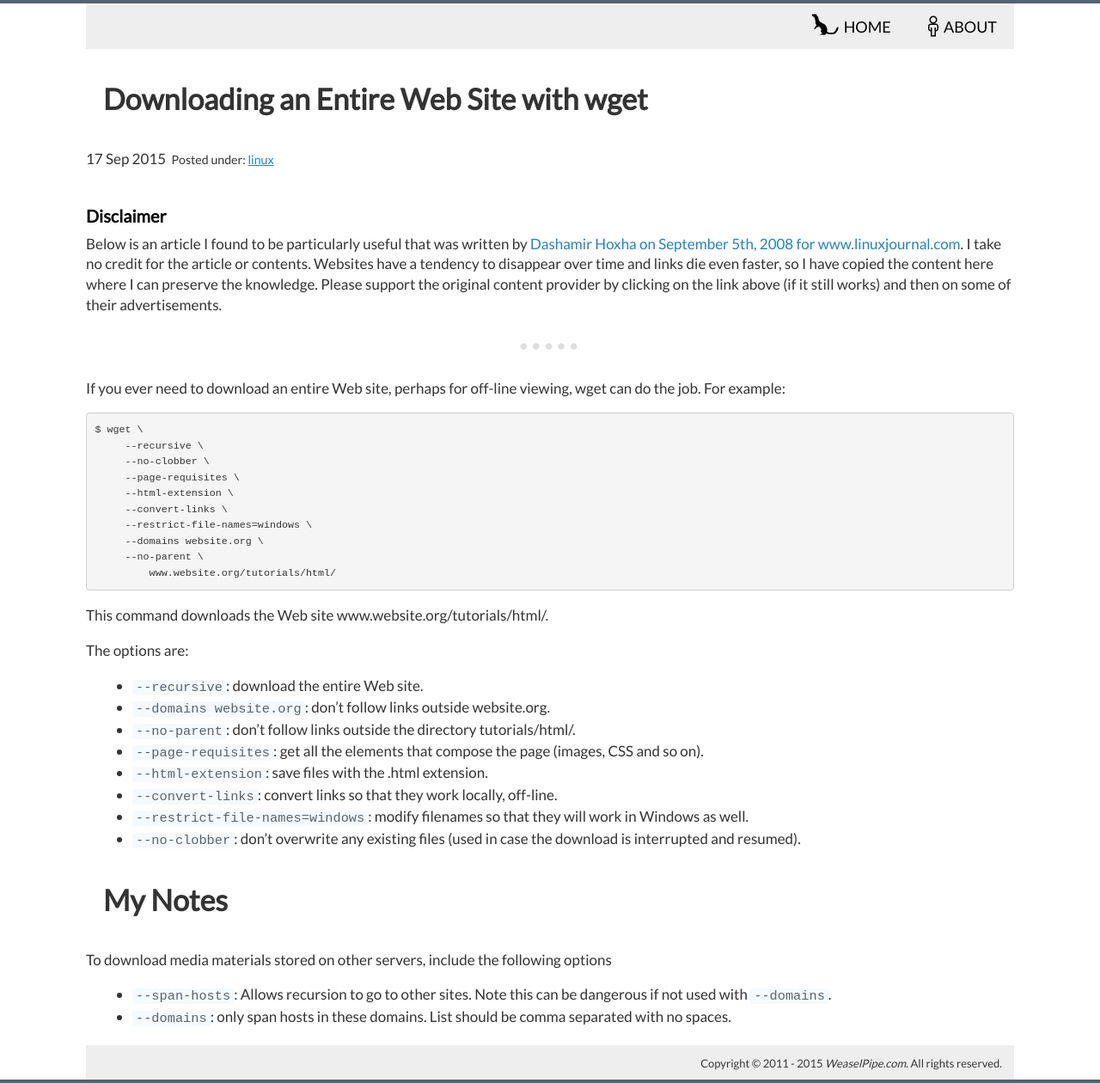
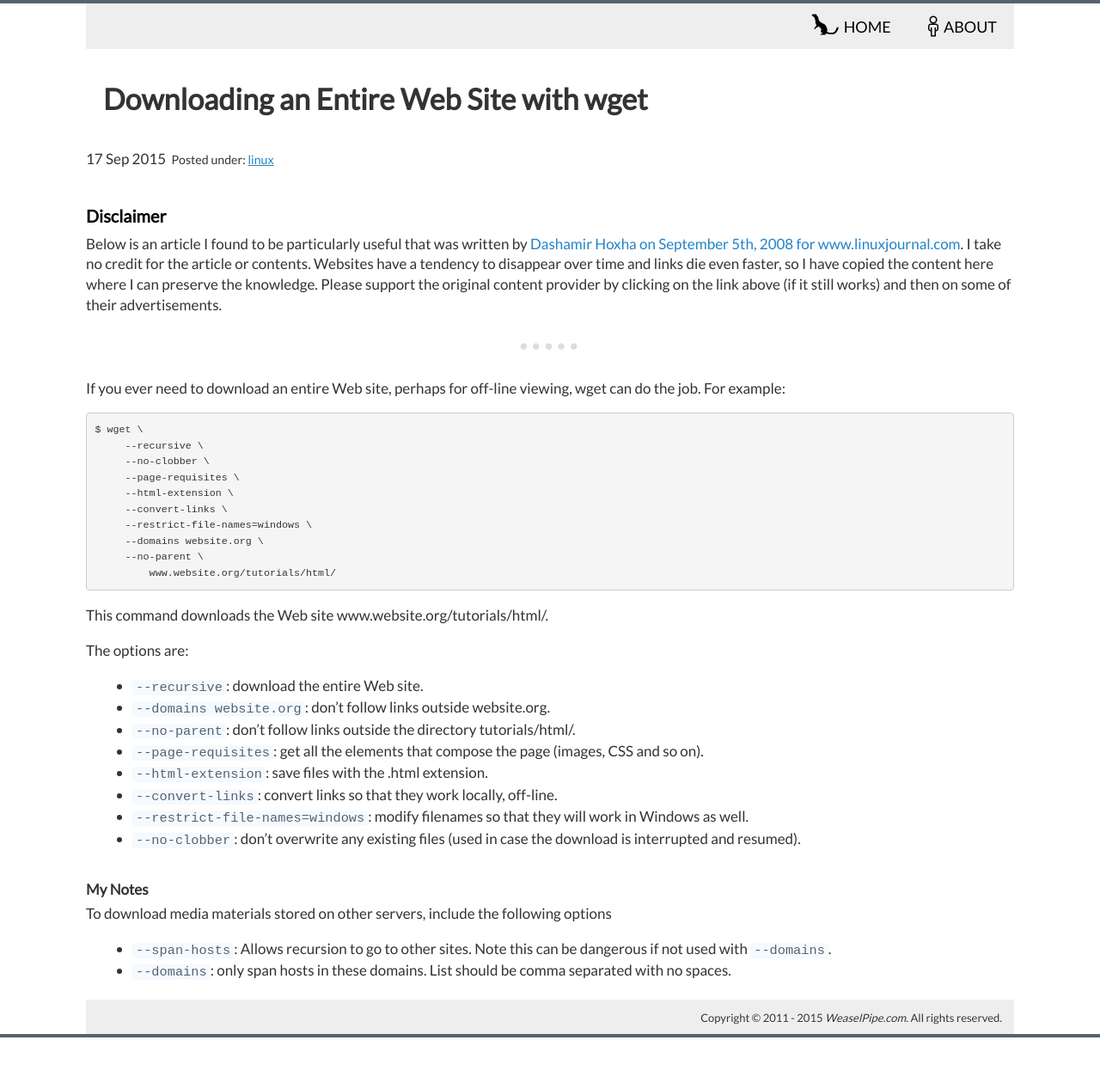
Before and after one commit to mrdanbrooks/mrdanbrooks.github.io, a Jekyll site: the page built from _posts/2015-09-17-save-entire-website.md, in a window 1280 px wide. Shown: the whole page at 86% size. Built offline with Jekyll 4.4.1, drawn with Linux system fonts in a browser that asks for light colours; Markdown is read by kramdown in place of the engine named in the settings; after the commit the page ends 1207 px from its top, so only the background shows below that.

Commit message:
changes heading size

```diff
--- a/_posts/2015-09-17-save-entire-website.md
+++ b/_posts/2015-09-17-save-entire-website.md
@@ -49,8 +49,7 @@
  * ``--no-clobber``: don't overwrite any existing files (used in case the download is interrupted and
     resumed).
 
-My Notes
-========
+### My Notes
 
 To download media materials stored on other servers, include the following options
 
```
